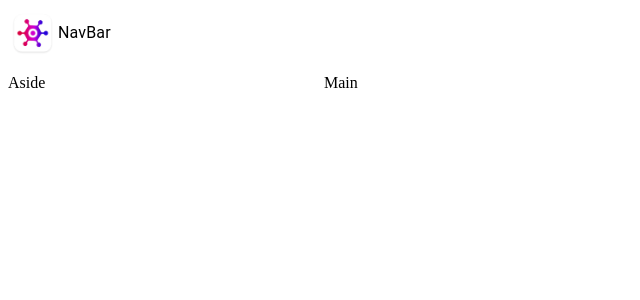
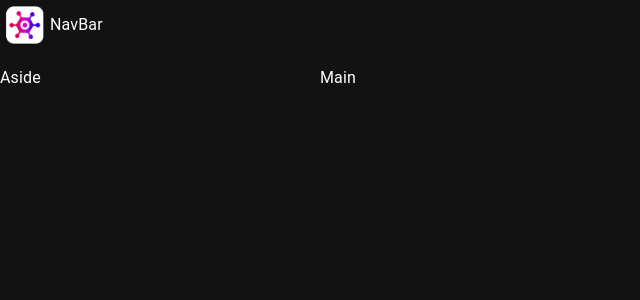
Before and after one commit to usm-ahm/gamehub, a React (Vite) app: page / in a window 1280 px wide. Shown: the top 300 px of the page, without its empty margins (0-640 px from the left). Built offline with nearby package versions, Linux system fonts and the light colour scheme.

Commit message:
style: create dark mode theme

```diff
--- a/src/main.tsx
+++ b/src/main.tsx
@@ -1,9 +1,14 @@
 import { StrictMode } from "react";
 import { createRoot } from "react-dom/client";
 import App from "./App.tsx";
+import { CssBaseline, ThemeProvider } from "@mui/material";
+import theme from "./theme.ts";
 
 createRoot(document.getElementById("root")!).render(
   <StrictMode>
-    <App />
+    <ThemeProvider theme={theme}>
+      <CssBaseline />
+      <App />
+    </ThemeProvider>
   </StrictMode>
 );
--- /dev/null
+++ b/src/theme.ts
@@ -0,0 +1,9 @@
+import { createTheme } from "@mui/material";
+
+const theme = createTheme({
+  palette: {
+    mode: "dark",
+  },
+});
+
+export default theme;
```
